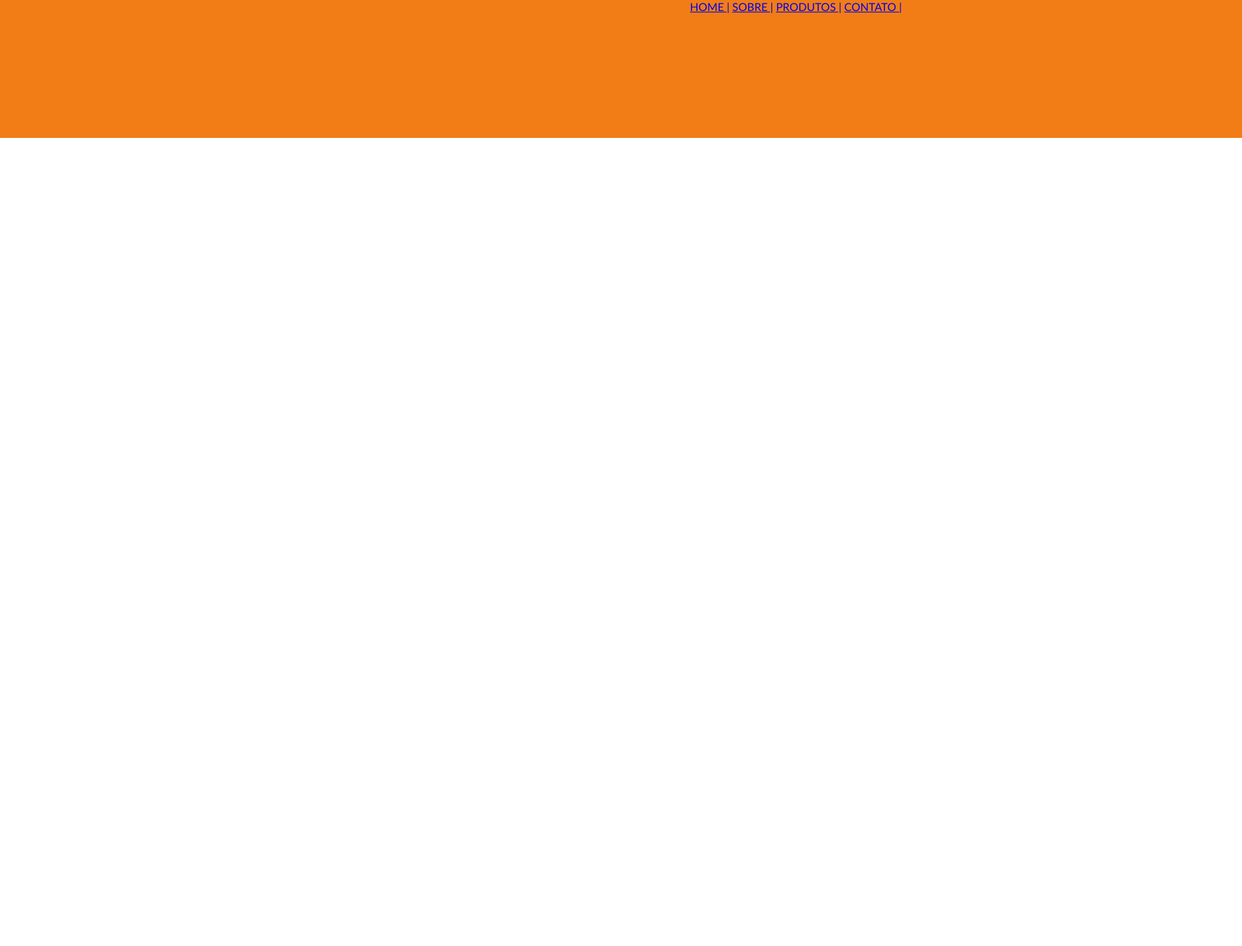
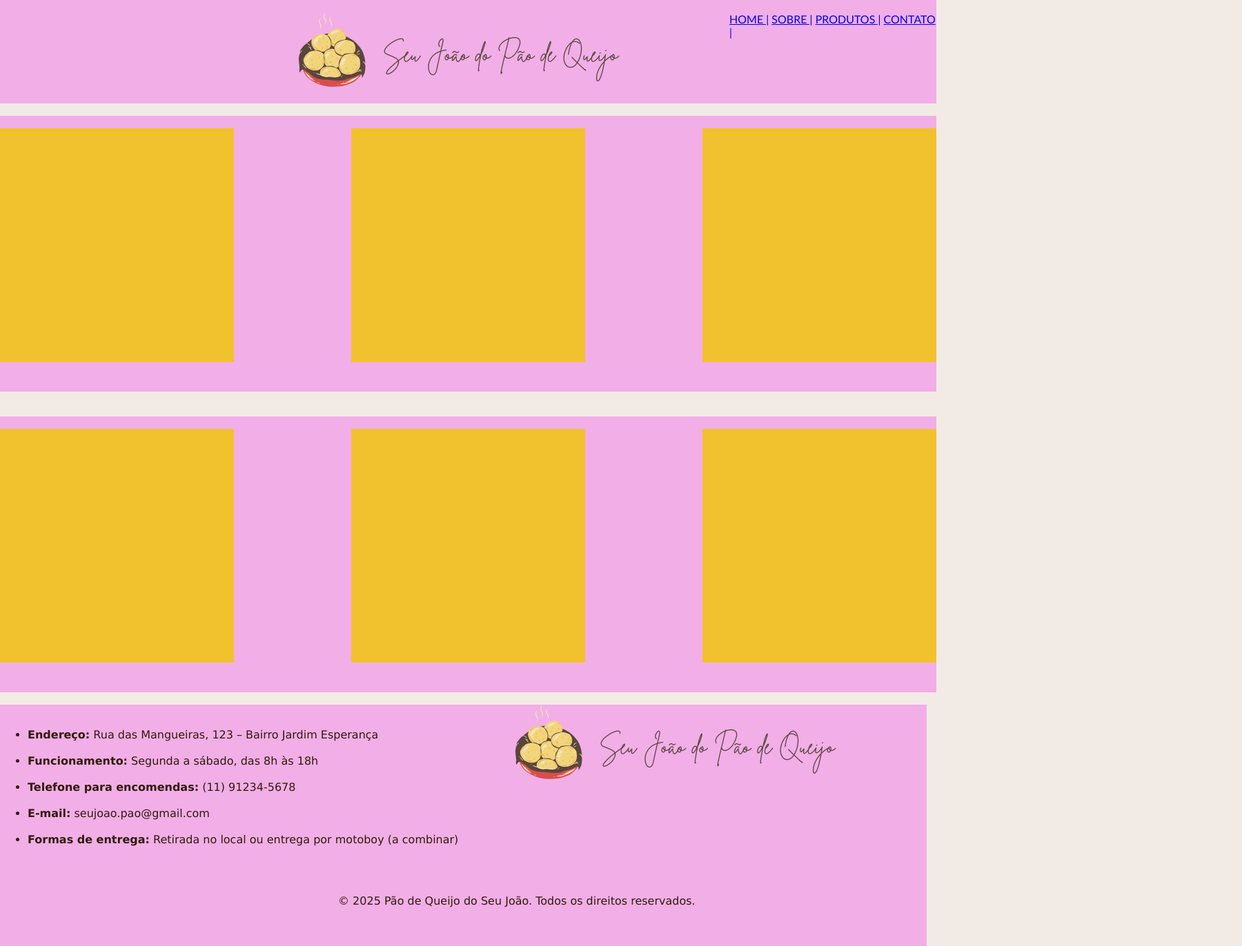
Before and after one commit to madugomessz/ProjetoJoaoQueijo, a plain HTML site: page produtos.html in a window 1280 px wide. Shown: the whole page at 69% size, 1800 px wide, since content can reach past the window. Before the commit the page ends 800 px from the top, so only its background shows below. Drawn offline with Linux system fonts and the light colour scheme.

Commit message:
base design produto

```diff
--- a/produtos.html
+++ b/produtos.html
@@ -2,17 +2,73 @@
 <html lang="pt-br">
 <head>
     <meta charset="UTF-8">
-    <title>Seu João</title>
+    <title>Seu João do Pão de Queijo</title>
 </head>
-<body style="margin: 0;">
-<header style=" width: 1800px; height: 200px; background-color: #f27d16;">
-    <nav style="font-family: 'Gill Sans', 'Gill Sans MT', Calibri, 'Trebuchet MS', sans-serif; float: right; width: 800px;">
-        <a href="index.html">HOME |</a>
-        <a href="/sobre.html">SOBRE |</a>
-        <a href="/produtos.html">PRODUTOS |</a>
-        <a href="/contato.html">CONTATO |</a>
-    </nav>
-</header>
 
+<body bgcolor="#f2eae4" style="margin: 0;">
+    <header style="background-color: #f2aee7; width: 1357px; height: 150px; margin: auto;">
+        <br>
+        <nav style="width: 300px; height: 150px; float: right; font-family: 'Gill Sans', 'Gill Sans MT', Calibri, 'Trebuchet MS', sans-serif;">
+            <a href="/index.html">HOME |</a>
+            <a href="/sobre.html">SOBRE |</a>
+            <a href="/produtos.html">PRODUTOS |</a>
+            <a href="/contato.html">CONTATO |</a>
+        </nav>
+        <div id="logo" style="width: 700px;height: 110px; margin: auto;">
+            <img src="/Cliente/logo (2).png" style="width: 700px;height: 110px; margin: auto">
+        </div>
+    </header>
+    <br>
+
+    <main>
+        <section id="parte1" style="background-color: #f2aee7;width: 1357px;height: 400px;">
+            <br>
+            <div id="img01" style="background-color: #f2c12e; width: 339px; height: 339px; float: left;">
+            </div>
+
+            <div id="img01" style="background-color: #f2c12e; width: 339px; height: 339px; float:right ;">
+            </div>
+
+            <div id="img01" style="background-color: #f2c12e; width: 339px; height: 339px;margin: auto ;">
+            </div>
+        </section>
+
+            <br><br>
+
+        <section id="parte1" style="background-color: #f2aee7;width: 1357px;height: 400px;">
+            <br>
+            <div id="img01" style="background-color: #f2c12e; width: 339px; height: 339px; float: left;">
+            </div>
+
+            <div id="img01" style="background-color: #f2c12e; width: 339px; height: 339px; float:right ;">
+            </div>
+
+            <div id="img01" style="background-color: #f2c12e; width: 339px; height: 339px;margin: auto ;">
+            </div>
+        </section>
+    </main>
+        <br>
+    <footer style="background-color: #f2aee7; width: 1343px; height: 350px;">
+        <div id="img" style="width: 700px;height: 110px; float: right;">
+            <img src="/Cliente/logo (2).png" style="width: 700px;height: 110px; float:right;">
+            </div>
+
+            <br>
+
+        <div id="fontColor" style="color: #301c09; font-family: 'Lucida Sans', 'Lucida Sans Regular', 'Lucida Grande', 'Lucida Sans Unicode', Geneva, Verdana, sans-serif;">
+        <ul>
+            <li><strong>Endereço:</strong> Rua das Mangueiras, 123 – Bairro Jardim Esperança</li><br>
+            <li><strong> Funcionamento:</strong> Segunda a sábado, das 8h às 18h</li><br>
+            <li><strong>Telefone para encomendas:</strong> (11) 91234-5678</li><br>
+            <li><strong>E-mail:</strong> seujoao.pao@gmail.com</li><br>
+            <li><strong>Formas de entrega:</strong> Retirada no local ou entrega por motoboy (a combinar)</li>
+        </ul>
+        </div>
+
+        <div id="fontColor" style="color: #301c09;font-family:'Lucida Sans', 'Lucida Sans Regular', 'Lucida Grande', 'Lucida Sans Unicode', Geneva, Verdana, sans-serif;margin-left: 490px;">
+            <br><br>
+            <p>&copy; 2025 Pão de Queijo do Seu João. Todos os direitos reservados.</p>
+        </div>
+    </footer>
 </body>
 </html>
```
Also changed, not shown: form.html (added, +11 -0 lines).
